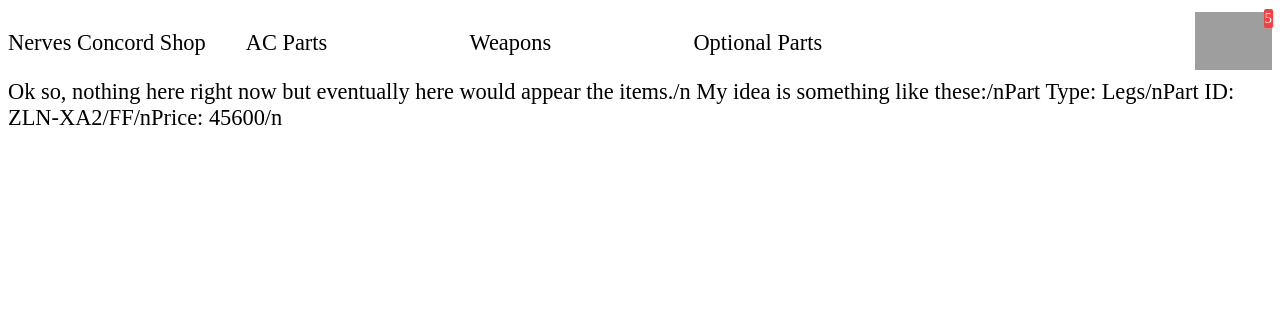
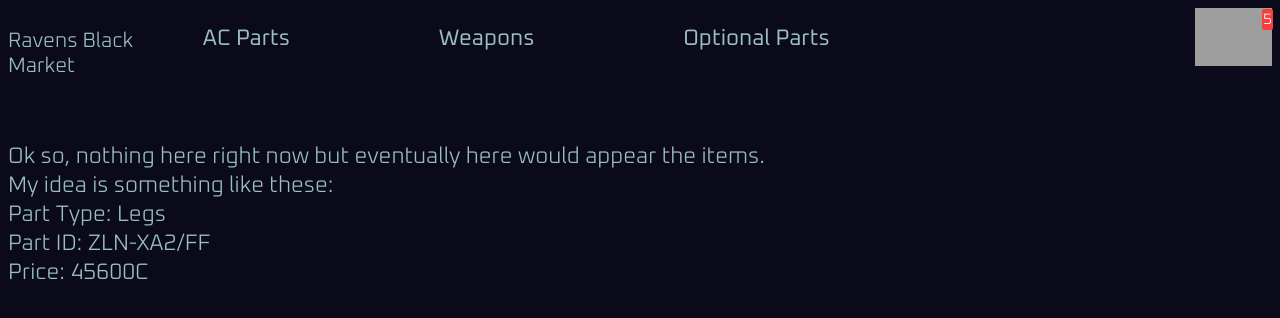
Before and after one commit to Sadri199/React-94235-Adrian-Satriani-Entrega1, a React (Vite) app: page / in a window 1280 px wide. Shown: the top 318 px of the page. Built offline with nearby package versions, Linux system fonts and the light colour scheme; grey boxes are pictures that could not be loaded.

Commit message:
Estilizando un poco, viendo que más falta

```diff
--- /dev/null
+++ b/src/App.css
@@ -0,0 +1,28 @@
+@import url('https://fonts.googleapis.com/css2?family=Oxanium:wght@200..800&display=swap');
+
+/* <weight>: Use a value from 200 to 800
+ <uniquifier>: Use a unique and descriptive class name
+*/
+
+body {
+    background-color: #0A0A1B;
+    color: #9BBFBF;
+    font-size: 1rem;
+    font-family: "Oxanium", sans-serif;
+    font-optical-sizing: auto;
+    font-weight: 300;
+    font-style: normal;
+}
+
+.oxanium-li {
+  font-family: "Oxanium", sans-serif;
+  font-optical-sizing: auto;
+  font-weight: 400;
+  font-style: normal;
+}
+
+a:hover{
+    background-color: #3f3f48;
+    color: #C4D9D9;
+    transition-duration: 1s;
+}
--- a/src/App.jsx
+++ b/src/App.jsx
@@ -1,12 +1,13 @@
 import NavBar from "./components/NavBar"
 import ItemListContainer from "./components/ItemListContainer"
+import "./App.css"
 
 function App() {
 
   return (
     <>
     <NavBar />
-    <ItemListContainer text="Ok so, nothing here right now but eventually here would appear the items./n My idea is something like these:/nPart Type: Legs/nPart ID: ZLN-XA2/FF/nPrice: 45600/n" />
+    <ItemListContainer text={"Ok so, nothing here right now but eventually here would appear the items. \n My idea is something like these:\nPart Type: Legs\nPart ID: ZLN-XA2/FF\nPrice: 45600C\n"} />
     </>
   )
 }
--- a/src/components/CartWidget.jsx
+++ b/src/components/CartWidget.jsx
@@ -3,7 +3,8 @@ function CartWidget (){
     return (
         <div>
             <img style={{
-                position:"relative"
+                position:"relative",
+                cursor: "pointer"
             }}
             src="https://img.icons8.com/?size=100&id=2tUDsxpnBvDz&format=png&color=000000" alt="Icon for a shopping cart" height="58"/>
             <span style={{
--- a/src/components/ItemListContainer.jsx
+++ b/src/components/ItemListContainer.jsx
@@ -3,11 +3,9 @@ function ItemListContainer ({text}) {
     return (
         <>
         <p style={{
-            paddingTop:25,
-            display: "inline",
             fontSize:"1.4rem",
-            textWrap: "wrap",
-            wordBreak: "break-word"}}>{text}</p>
+            wordBreak: "break-word",
+            whiteSpace: "pre-line"}}>{text}</p>
         </>
     )
 }
--- a/src/components/NavBar.jsx
+++ b/src/components/NavBar.jsx
@@ -1,4 +1,5 @@
 import CartWidget from "./CartWidget"
+import "../App.css"
 
 function NavBar () {
     const styleLi = {
@@ -7,27 +8,37 @@ function NavBar () {
         padding: 0,
         display: "inline",
         fontSize: "1.4rem",
-        wordBreak: "break-word"
+        overflowWrap: "break-word"
+    }
+    const styleA = {
+        textDecoration: "inherit",
+        color: "inherit"
     }
 
     return (
         <div style={{
             display: "flex",
-            alignItems: "center",
-            flexDirection: "row"
+            alignItems: "stretch",
+            justifyContent: "center",
+            flexDirection: "row",
+            paddingBottom: 20
         }}>
         <p style={{
             display: "inline",
-            fontSize:"1.4rem",
+            fontSize:"1.3rem",
             textWrap: "wrap",
             wordBreak: "break-word"
-        }}>Nerves Concord Shop</p>
+        }}>Ravens Black Market</p>
         <ul style={{
-            flexGrow: 1
+            flexGrow: 1,
+            flexBasis: "100%",
         }}>
-            <li style={styleLi}>AC Parts</li>
-            <li style={styleLi}>Weapons</li>
-            <li style={styleLi}>Optional Parts</li>
+            <li className="oxanium-li" style={styleLi}>
+                <a href="#" style={styleA}>AC Parts</a></li>
+            <li className="oxanium-li" style={styleLi}>
+                <a href="#" style={styleA}>Weapons</a></li>
+            <li className="oxanium-li" style={styleLi}>
+                <a href="#" style={styleA}>Optional Parts</a></li>
         </ul>
         <CartWidget />
         </div>
```
